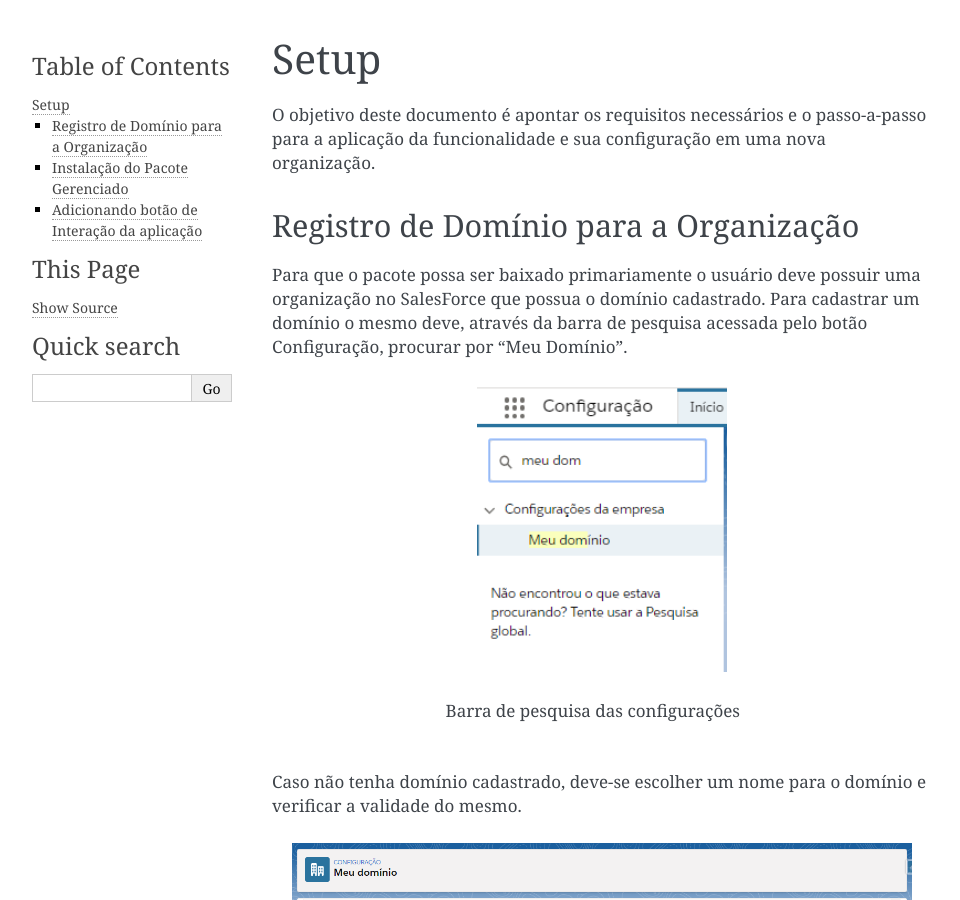
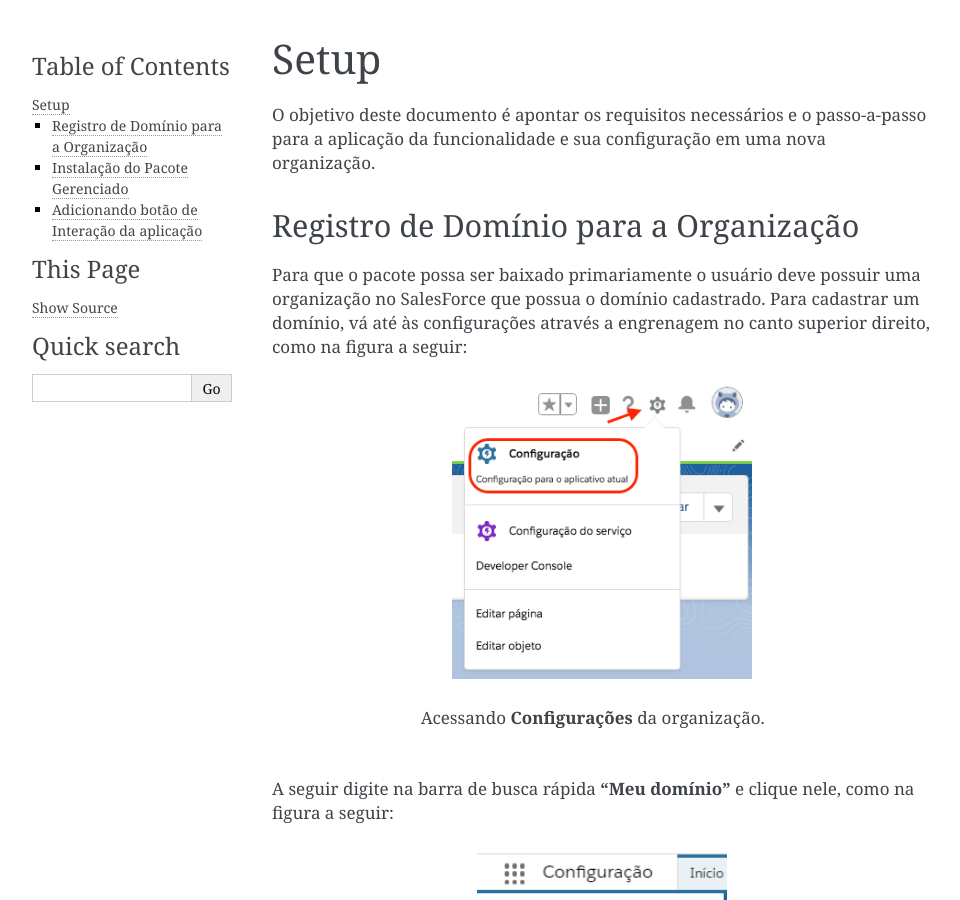
Before and after one commit to Inpulso-Tecnologia/RAConnectDOCFull, a Sphinx documentation site: the page built from docs/Setup/intalacao_pacote.rst, in a window 1280 px wide and 900 px high. Shown: the whole window, without its empty margins (148-1108 px from the left). Built offline with Sphinx 7.4.7, drawn with Linux system fonts in a browser that asks for light colours.

Commit message:
Documentação Sprint 2

```diff
--- a/docs/Setup/intalacao_pacote.rst
+++ b/docs/Setup/intalacao_pacote.rst
@@ -8,7 +8,16 @@
 Registro de Domínio para a Organização
 -----------------------
 
-Para que o pacote possa ser baixado primariamente o usuário deve possuir uma organização no SalesForce que possua o domínio cadastrado. Para cadastrar um domínio o mesmo deve, através da barra de pesquisa acessada pelo botão Configuração, procurar por "Meu Domínio".
+Para que o pacote possa ser baixado primariamente o usuário deve possuir uma organização no SalesForce que possua o domínio cadastrado. Para cadastrar um domínio, vá até às configurações através a engrenagem no canto superior direito, como na figura a seguir:
+
+.. figure:: img/configuracao.png
+    :width: 300px
+    :alt: Solidity logo
+    :align: center
+
+    Acessando **Configurações** da organização.
+
+A seguir digite na barra de busca rápida **"Meu domínio"** e clique nele, como na figura a seguir:
 
 .. figure:: img/dominio1.png
     :width: 250px
```
Also changed, not shown: docs/Setup/img/configuracao.png (added), 3 other files.
